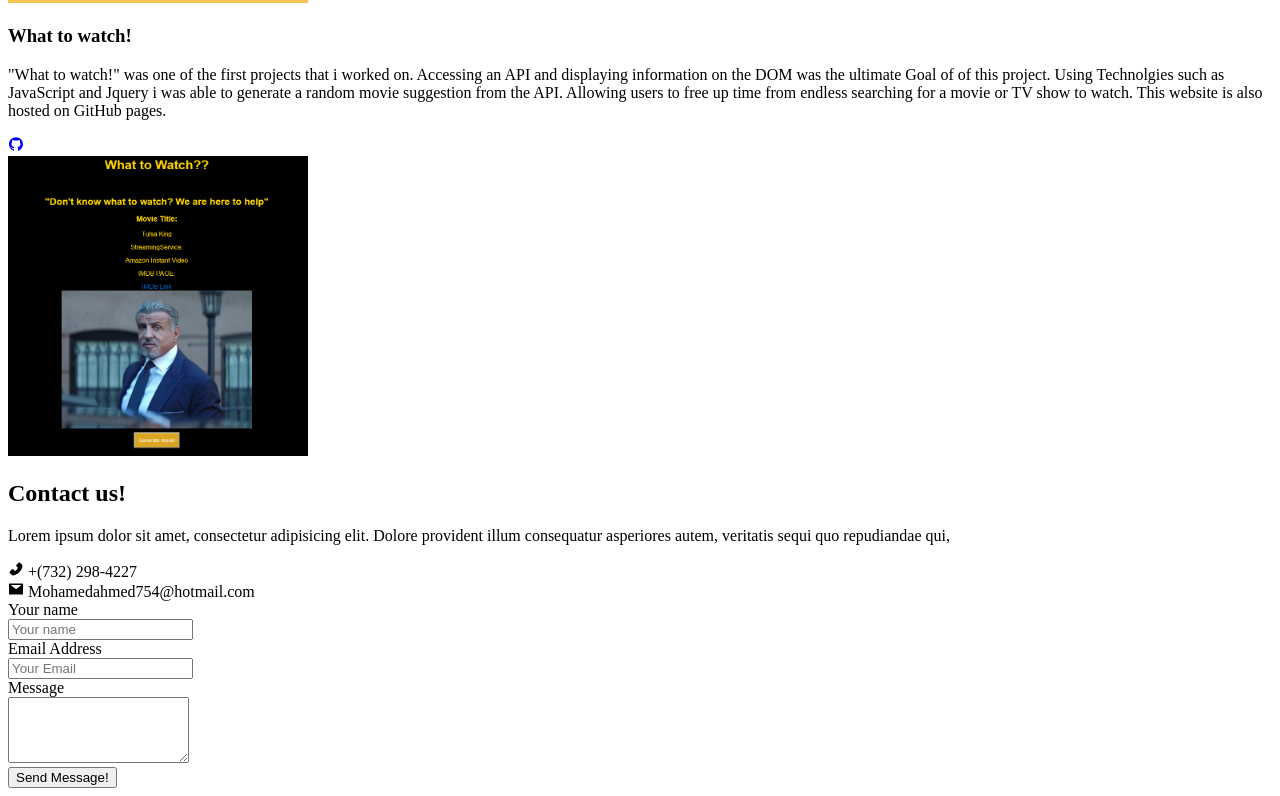
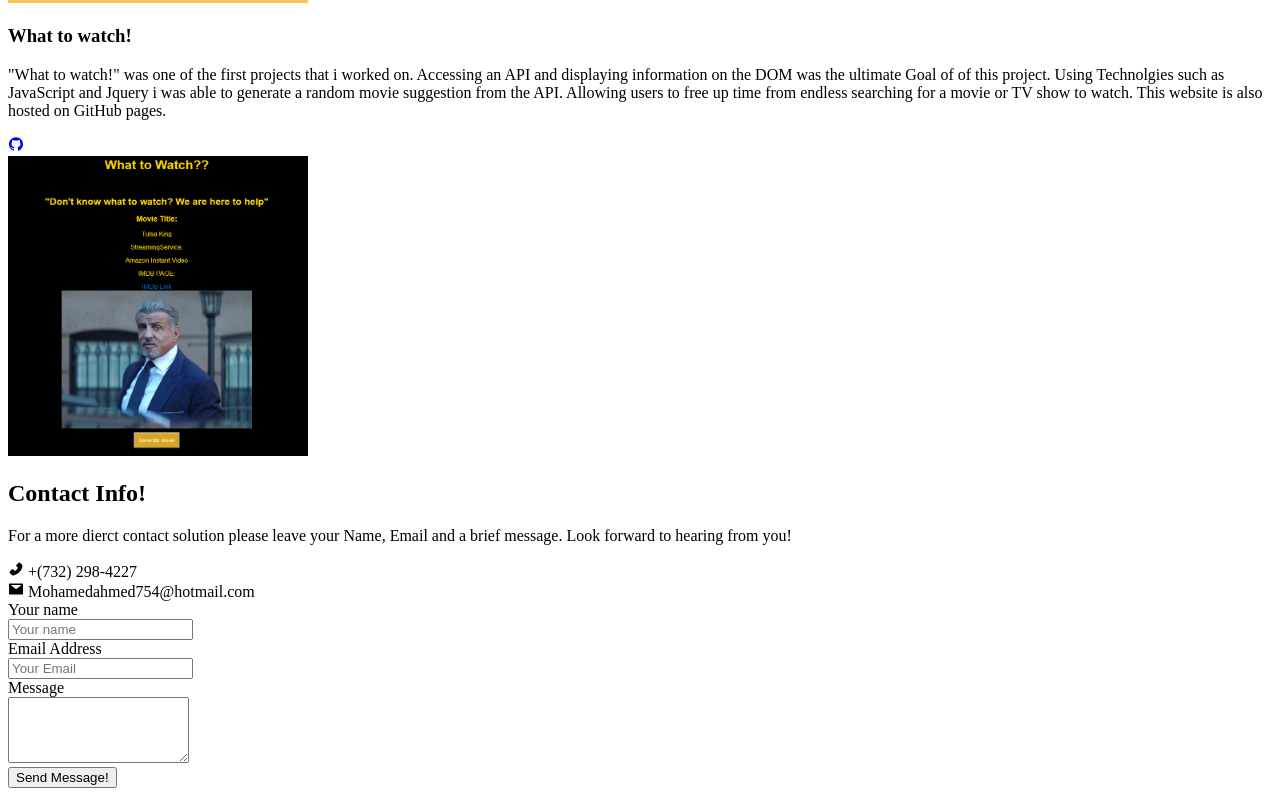
Before and after one commit to Kingsimba754/My-Portfolio, a Next.js app: page / in a window 1280 px wide. Shown: the part 2692-3488 px from the top of the page. Built offline with nearby package versions, Linux system fonts and the light colour scheme.

Commit message:
changes made to the contact form

```diff
--- a/src/pages/index.js
+++ b/src/pages/index.js
@@ -188,17 +188,15 @@ export default function Home() {
           </div>
         </section>
         <section>
-          <div className="flex  justify-center items-center">
+          <div className="flex p-1 justify-center items-center">
             <div className=" flex flex-col justify-between space-y-6 bg-gradient-to-r from-teal-700 to-teal-300 w-full p-8 rounded-xl shadow-lg text-white md:flex-row md:space-x-6 md:space-y-0">
               <div className="flex flex-col space-y-6 justify-between">
                 <div>
                 <h1 className="text-4xl font-bold tracking-wide ">
-                  Contact us!
+                  Contact Info!
                 </h1>
-                <p className="pt-2 text-cyan-100 text-sm">
-                  Lorem ipsum dolor sit amet, consectetur adipisicing elit.
-                  Dolore provident illum consequatur asperiores autem, veritatis
-                  sequi quo repudiandae qui,
+                <p className="pt-2 text-cyan-100 text-xl">
+                  For a more dierct contact solution please leave your Name, Email and a brief message. Look forward to hearing from you!
                 </p>
                 </div>
                 <div className="flex flex-col space-y-2">
```
